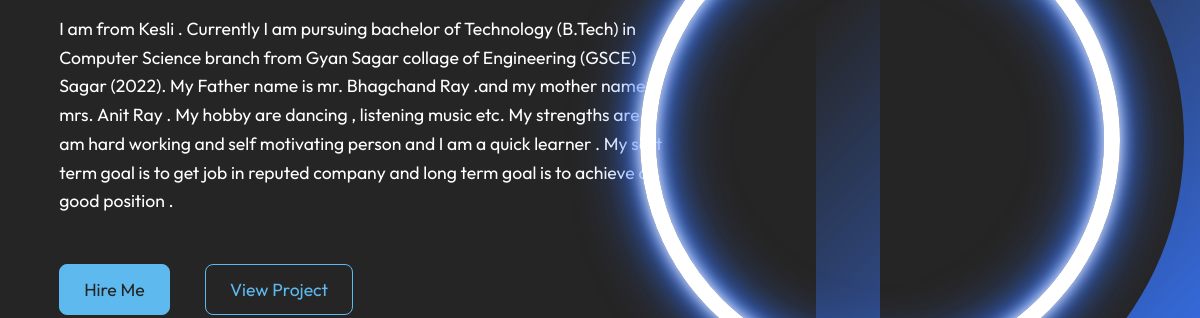
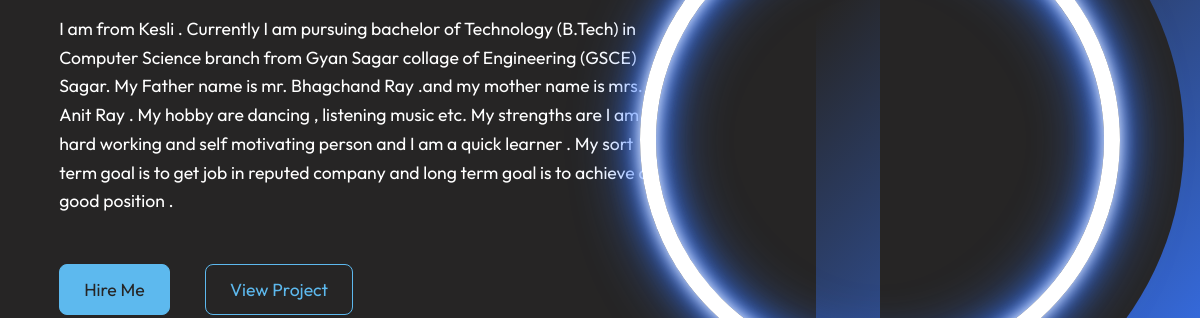
Before and after one commit to shivirai2985/Portfolio-Website, a plain HTML site: page Portfolio-Website/index.html in a window 1280 px wide. Shown: the part 340-658 px from the top of the page, 80-1280 px from the left. Drawn offline with Linux system fonts and the light colour scheme.

Commit message:
Fixed Text

```diff
--- a/Portfolio-Website/index.html
+++ b/Portfolio-Website/index.html
@@ -37,9 +37,8 @@
 
                 <p class="intro">Hi! I Am<span> Shivangi Ray </span></p>
                 <h1>Computer Science Student</h1>
-                <p class="detail">I am from Kesli . Currently I am pursuing bachelor of Technology (B.Tech) in Computer Science branch from Gyan Sagar collage of Engineering (GSCE) Sagar (2022). My Father name is mr. Bhagchand Ray .and my mother name is mrs. Anit Ray .
-                    My hobby are dancing , listening music etc. My strengths are I am hard working and self motivating person and I am a quick learner . My sort term goal is to get job in reputed company and long term goal is to achieve a good position
-                    .
+                <p class="detail">I am from Kesli . Currently I am pursuing bachelor of Technology (B.Tech) in Computer Science branch from Gyan Sagar collage of Engineering (GSCE) Sagar. My Father name is mr. Bhagchand Ray .and my mother name is mrs. Anit Ray . My hobby
+                    are dancing , listening music etc. My strengths are I am hard working and self motivating person and I am a quick learner . My sort term goal is to get job in reputed company and long term goal is to achieve a good position .
                 </p>
 
                 <div class="btn-container">
```
